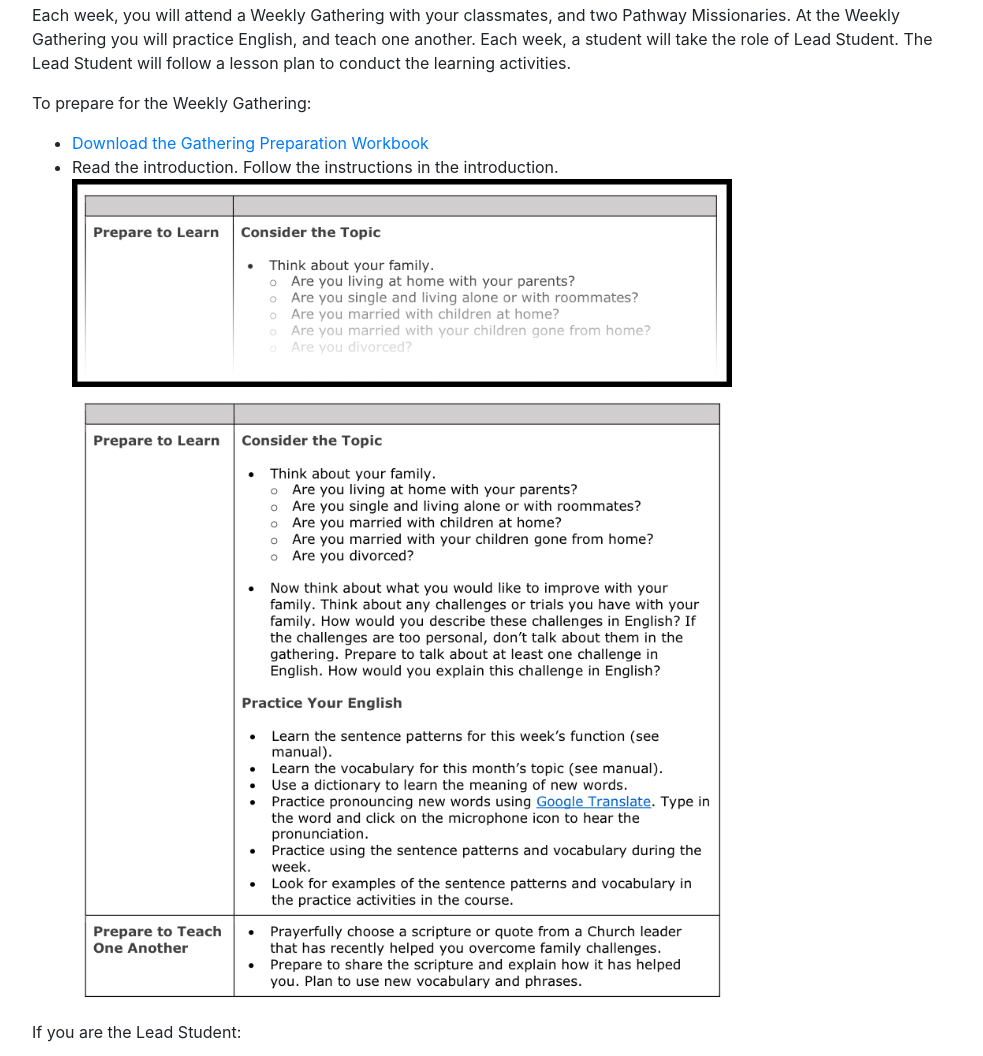
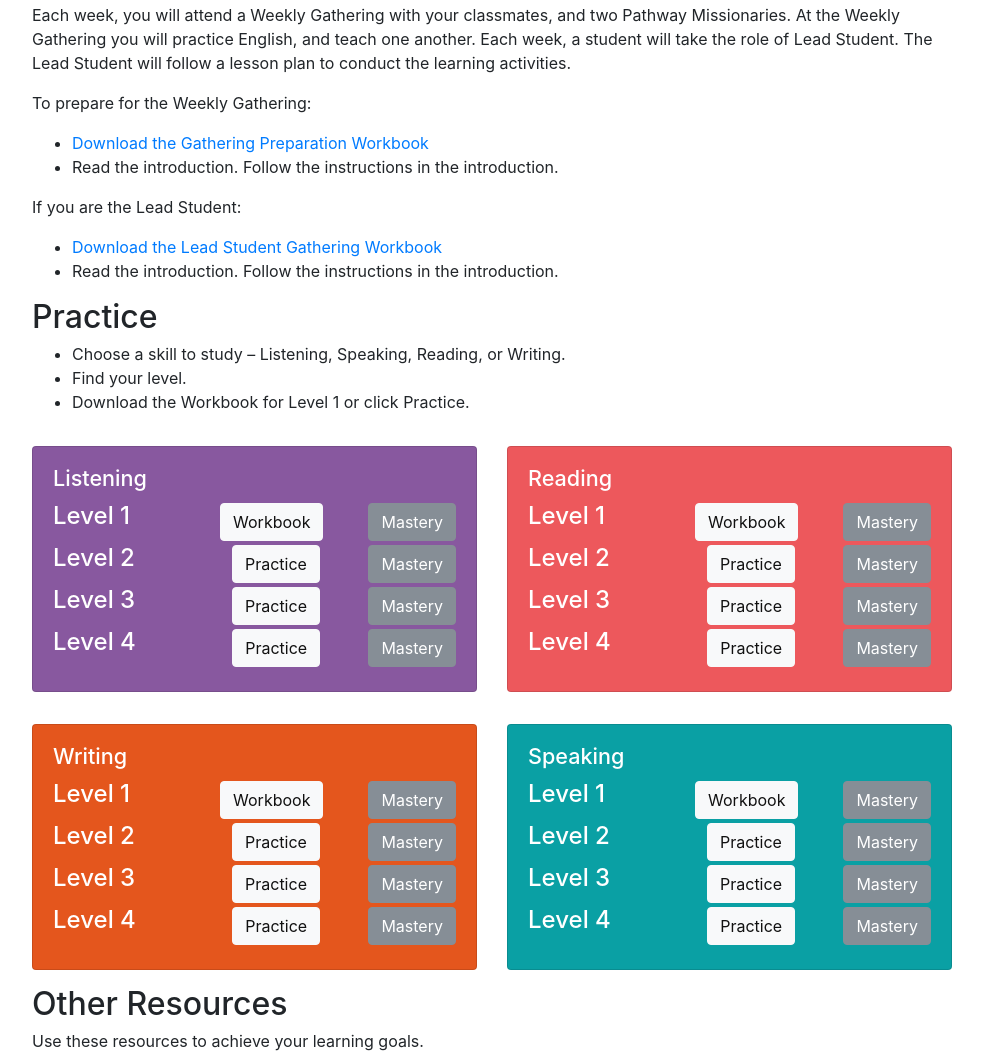
Before and after one commit to byuitechops/EC3-POC2, a plain HTML site: page index.html in a window 1280 px wide. Shown: the part 3599-4655 px from the top of the page, without its empty margins (148-1131 px from the left). Drawn offline with nearby package versions, Linux system fonts and the light colour scheme; grey boxes are pictures that could not be loaded.

Commit message:
took out the doc pictures

```diff
--- a/index.html
+++ b/index.html
@@ -189,12 +189,12 @@
                 <p>To prepare for the Weekly Gathering:</p>
                 <ul>
                     <li><a href="Gathering%20Preparation%20Workbook.pdf" target="_blank">Download the Gathering Preparation Workbook</a></li>
-                    <li>Read the introduction. Follow the instructions in the introduction. <img src="weeklyGatheringPrepIntro2.png"><img src="weeklyGatheringPrepIntro.png"></li>
+                    <li>Read the introduction. Follow the instructions in the introduction.</li>
                 </ul>
                 <p>If you are the Lead Student: </p>
                 <ul>
                     <li><a href="Lead%20Student%20Gathering%20Workbook.pdf" target="_blank">Download the Lead Student Gathering Workbook</a></li>
-                    <li>Read the introduction. Follow the instructions in the introduction. <img src="weeklyGatheringLeadIntro2.png"><img src="weeklyGatheringLeadIntro.png"></li>
+                    <li>Read the introduction. Follow the instructions in the introduction.</li>
                 </ul>
 
             </div>
```
Also changed, not shown: weeklyGatheringLeadIntro.png (deleted), weeklyGatheringLeadIntro2.png (deleted), weeklyGatheringPrepIntro.png (deleted), weeklyGatheringPrepIntro2.png (deleted).
